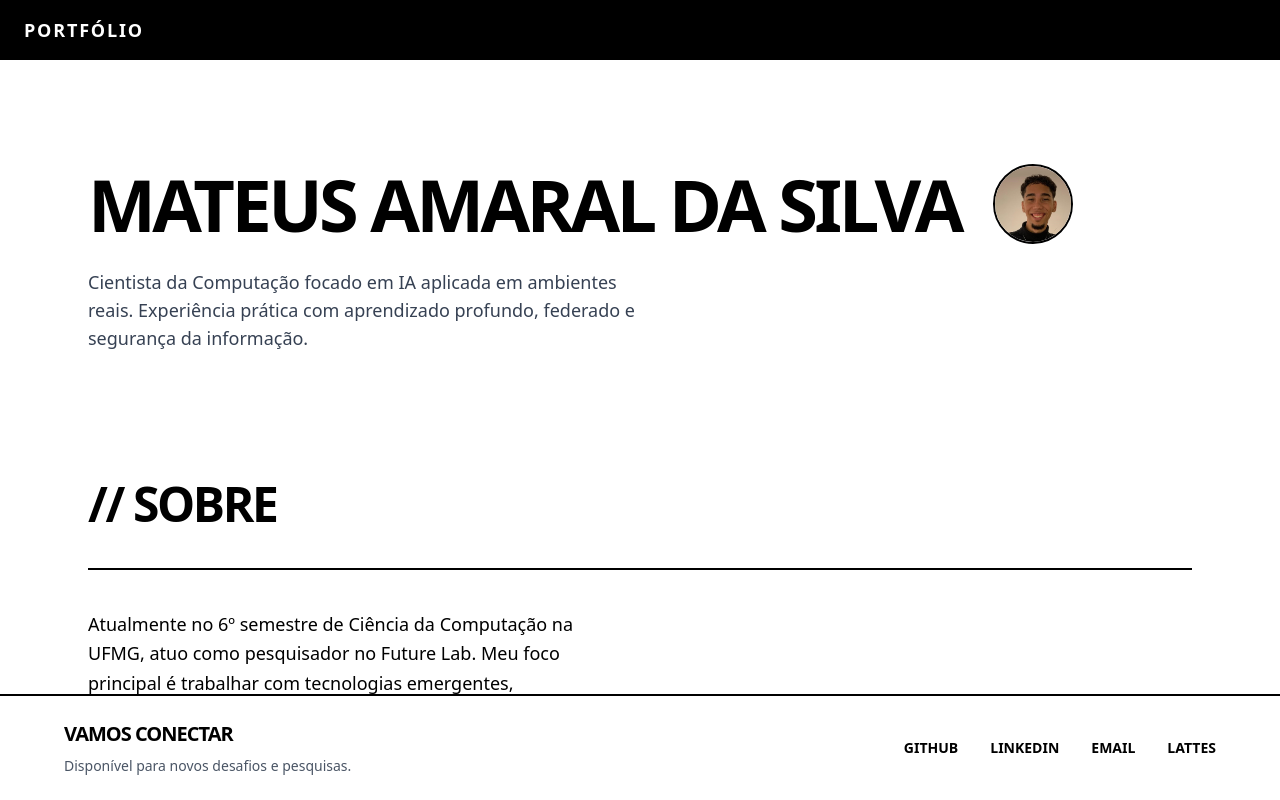
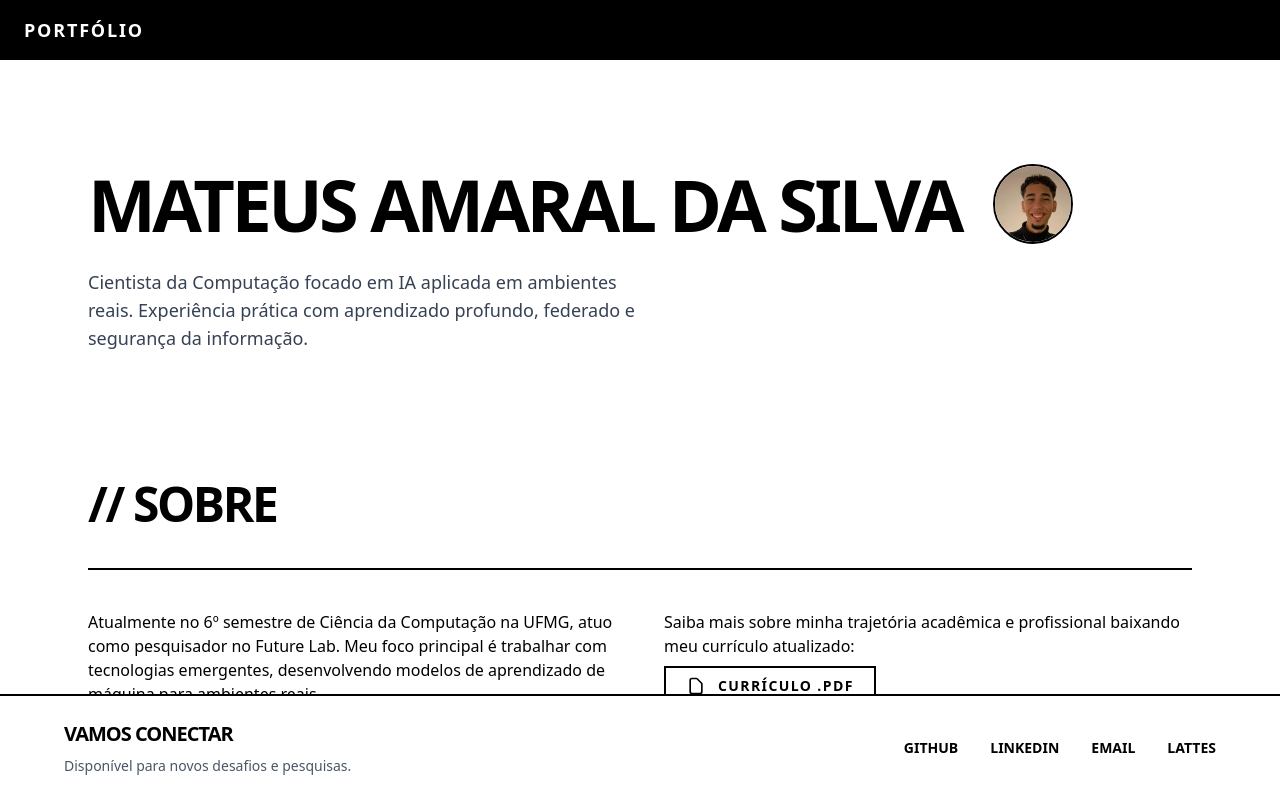
Before and after one commit to MateusAmaralDaSilva/Mateus-Amaral-Site, a Next.js app in the folder mateus-site/: page / in a window 1280 px wide. Shown: the top 800 px of the page. Built offline with nearby package versions, Linux system fonts and the light colour scheme.

Commit message:
adição do currículo

```diff
--- a/mateus-site/app/not-found.tsx
+++ b/mateus-site/app/not-found.tsx
@@ -1,5 +1,5 @@
 import Link from 'next/link';
-import BackButton from '@/components/buttons';
+import {BackButton} from '@/components/buttons';
 
 export default function NotFound() {
   return (
--- a/mateus-site/app/page.tsx
+++ b/mateus-site/app/page.tsx
@@ -4,7 +4,8 @@ import AreaSection from '@/components/page-components/projectsection';
 import { dataScienceProjects, cyberProjects, devProjects } from '@/data/projectcards';
 import { profilePicture } from '@/components/images';
 import {} from '@/components/page-components/projectpage';
-import CertificatesSection from '@/components/page-components/certificatesection'; // Importamos a seção de certificados
+import CertificatesSection from '@/components/page-components/certificatesection';
+import { ResumeButton } from '@/components/buttons';
 
 export default function Home() {
   return (
@@ -31,13 +32,19 @@ export default function Home() {
 
       {/* 1. SEÇÃO SOBRE MIM */}
       <Section title="// Sobre" id="sobre">
-        <div className="border-t-2 border-black pt-10 grid grid-cols-1 md:grid-cols-2 gap-12 text-lg font-medium leading-relaxed">
+        <div className="border-t-2 border-black pt-10 grid grid-cols-1 md:grid-cols-2 gap-12 items-start">
           <div>
             <p className="mb-6">
               Atualmente no 6º semestre de Ciência da Computação na UFMG, atuo como pesquisador no Future Lab.
               Meu foco principal é trabalhar com tecnologias emergentes, desenvolvendo modelos de aprendizado
               de máquina para ambientes reais.
             </p>
+          </div>
+          <div>
+            <p className="mb-2">
+              Saiba mais sobre minha trajetória acadêmica e profissional baixando meu currículo atualizado:
+            </p>
+            <ResumeButton />
           </div>
         </div>
       </Section>
--- a/mateus-site/components/buttons.tsx
+++ b/mateus-site/components/buttons.tsx
@@ -1,11 +1,7 @@
 import Link from 'next/link';
+import { BackButtonProps } from '@/interfaces';
 
-interface BackButtonProps {
-  href?: string;
-  text?: string;
-}
-
-export default function BackButton({ href = "/", text = "<- Voltar" }: BackButtonProps) {
+export function BackButton({ href = "/", text = "<- Voltar" }: BackButtonProps) {
   return (
     <Link
       href={href}
@@ -15,3 +11,19 @@ export default function BackButton({ href = "/", text = "<- Voltar" }: BackButto
     </Link>
   );
 }
+
+export function ResumeButton() {
+    return (
+        <a
+            href="/files/Mateus Amaral da Silva Currículo.pdf"
+            target="_blank"
+            rel="noopener noreferrer"
+            className="inline-flex items-center gap-3 px-5 py-2 border-2 border-black font-mono text-sm font-bold uppercase tracking-widest transition-colors hover:bg-black hover:text-white group w-fit"
+        >
+            <svg className="w-5 h-5" fill="none" stroke="currentColor" viewBox="0 0 24 24" xmlns="http://www.w3.org/2000/svg">
+                <path strokeLinecap="round" strokeLinejoin="round" strokeWidth={2} d="M7 21h10a2 2 0 002-2V9.414a1 1 0 00-.293-.707l-5.414-5.414A1 1 0 0012.586 3H7a2 2 0 00-2 2v14a2 2 0 002 2z" />
+            </svg>
+            Currículo .PDF
+        </a>
+    );
+}
--- a/mateus-site/components/page-components/certificatesection.tsx
+++ b/mateus-site/components/page-components/certificatesection.tsx
@@ -2,7 +2,7 @@
 
 import { useState } from 'react';
 import { certificadosData } from '@/data/certificados';
-import CertificateCard from '@/components/page-components/certificate';
+import CertificateCard from '@/components/page-components/certificatecard';
 import Section from '@/components/structure/section'; // <- Importando o seu Wrapper Genérico!
 
 export default function CertificatesSection() {
--- a/mateus-site/interfaces/index.ts
+++ b/mateus-site/interfaces/index.ts
@@ -49,3 +49,8 @@ export interface SectionProps {
   id?: string;
   children: ReactNode;
 }
+
+export interface BackButtonProps {
+  href?: string;
+  text?: string;
+}
```
Also changed, not shown: 1 other file (tests, documents, lock files or other folders).
